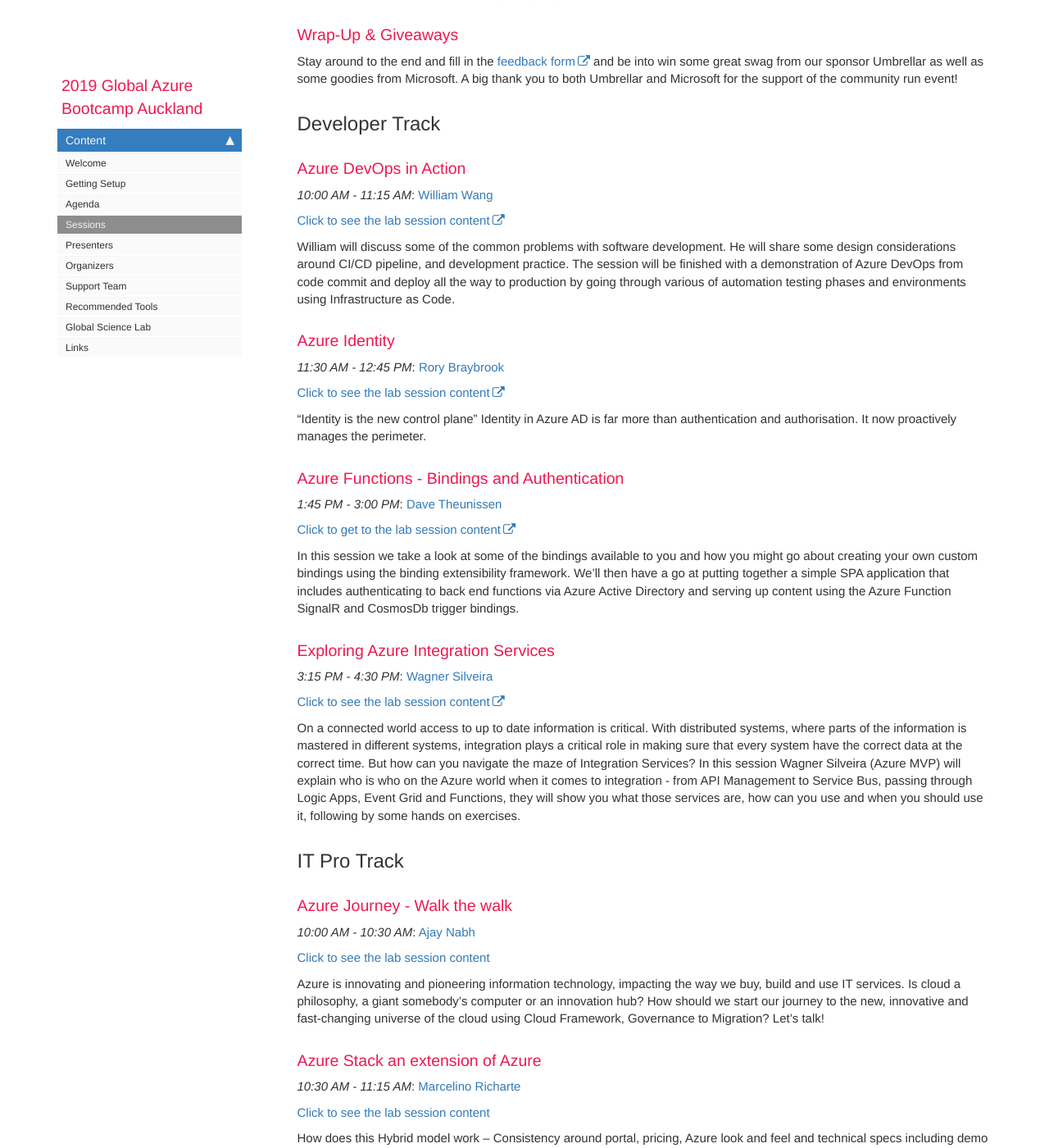
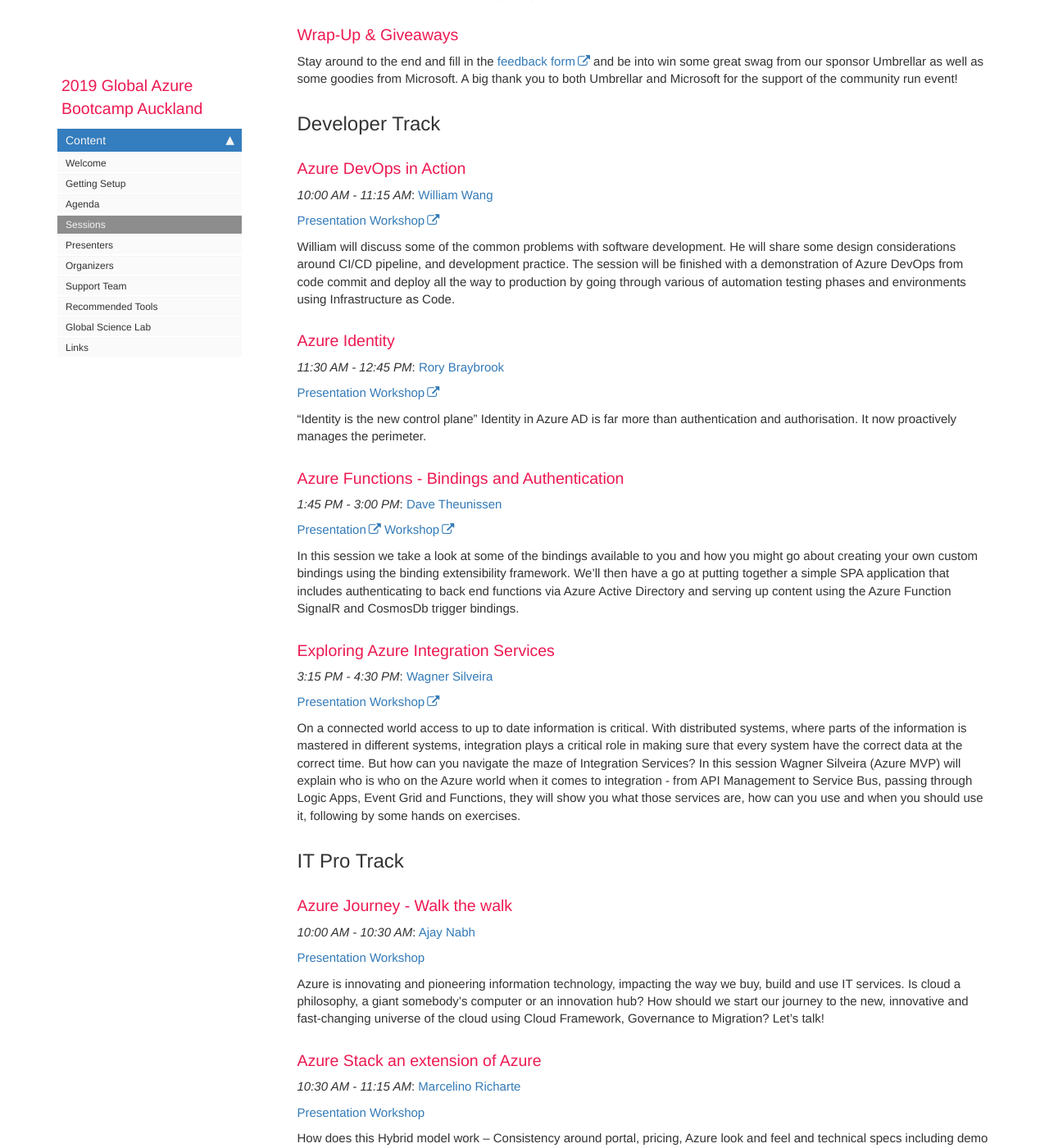
Before and after one commit to AotearoaAzureMeetup/global-azure-bootcamp-2019, a Jekyll site: the page built from content_sessions.md, in a window 1280 px wide and 1400 px high, scrolled down 1309 px. Shown: the whole window at 82% size. Built offline with Jekyll 4.4.1, drawn with Linux system fonts in a browser that asks for light colours; nearby versions of some CDN libraries; comment, search, counter and statistics services are not loaded; some of the changed text lies outside the part shown.

Commit message:
Update SEsssion pages

```diff
--- a/content_sessions.md
+++ b/content_sessions.md
@@ -43,7 +43,8 @@ Stay around to the end and fill in the [feedback form](https://forms.office.com/
 
 _10:00 AM - 11:15 AM_: [William Wang](content_presenters.html#william-wang)
 
-[Click to see the lab session content](https://github.com/bwwilliam/azurebootcamp2019)
+[Presentation]()
+[Workshop](https://github.com/bwwilliam/azurebootcamp2019)
 
 William will discuss some of the common problems with software development.
 He will share some design considerations around CI/CD pipeline, and development practice.
@@ -53,7 +54,8 @@ The session will be finished with a demonstration of Azure DevOps from code comm
 
 _11:30 AM - 12:45 PM_: [Rory Braybrook](content_presenters.html#rory-braybrook)
 
-[Click to see the lab session content](https://rbrayb.github.io/global-azure-bootcamp-iam-2019/)
+[Presentation]()
+[Workshop](https://rbrayb.github.io/global-azure-bootcamp-iam-2019/)
 
 "Identity is the new control plane" Identity in Azure AD is far more than authentication and authorisation. It now proactively manages the perimeter.
 
@@ -61,7 +63,8 @@ _11:30 AM - 12:45 PM_: [Rory Braybrook](content_presenters.html#rory-braybrook)
 
 _1:45 PM - 3:00 PM_: [Dave Theunissen](content_presenters.html#dave-theunissen)
 
-[Click to get to the lab session content](https://github.com/davetheunissen/AzureFunctionsWorkshop)
+[Presentation](https://github.com/davetheunissen/AzureFunctionsWorkshop/blob/master/Global%20Bootcamp%20Slides.pptx)
+[Workshop](https://github.com/davetheunissen/AzureFunctionsWorkshop)
 
 In this session we take a look at some of the bindings available to you and how you might go about creating your own custom bindings using the binding extensibility framework.
 We'll then have a go at putting together a simple SPA application that includes authenticating to back end functions via Azure Active Directory and serving up content using the Azure Function SignalR and CosmosDb trigger bindings.
@@ -70,7 +73,8 @@ We'll then have a go at putting together a simple SPA application that includes
 
 _3:15 PM - 4:30 PM_: [Wagner Silveira](content_presenters.html#wagner-silveira)
 
-[Click to see the lab session content](https://github.com/wsilveiranz/gab2019)
+[Presentation]()
+[Workshop](https://github.com/wsilveiranz/gab2019)
 
 On a connected world access to up to date information is critical.
 With distributed systems, where parts of the information is mastered in different systems, integration plays a critical role in making sure that every system have the correct data at the correct time.
@@ -82,7 +86,8 @@ But how can you navigate the maze of Integration Services? In this session Wagne
 
 _10:00 AM - 10:30 AM_: [Ajay Nabh](content_presenters.html#ajay-nabh)
 
-[Click to see the lab session content]()
+[Presentation]()
+[Workshop]()
 
 Azure is innovating and pioneering information technology, impacting the way we buy, build and use IT services.
 Is cloud a philosophy, a giant somebody’s computer or an innovation hub? How should we start our journey to the new, innovative and fast-changing universe of the cloud using Cloud Framework, Governance to Migration? Let’s talk!
@@ -91,7 +96,8 @@ Is cloud a philosophy, a giant somebody’s computer or an innovation hub? How s
 
 _10:30 AM - 11:15 AM_: [Marcelino Richarte](content_presenters.html#marcelino-richarte)
 
-[Click to see the lab session content]()
+[Presentation]()
+[Workshop]()
 
 How does this Hybrid model work – Consistency around portal, pricing, Azure look and feel and technical specs including demo and Q&A.
 
@@ -99,7 +105,8 @@ How does this Hybrid model work – Consistency around portal, pricing, Azure lo
 
 _11:30 AM - 12:45 PM_: [Buddy Davies](content_presenters.html#buddy-davies)
 
-[Click to see the lab session content](https://github.com/whatsupbuddy/AzureGBC2019)
+[Presentation]()
+[Workshop](https://github.com/whatsupbuddy/AzureGBC2019)
 
 This session is going to look at an example infrastructure solution and the approaches you can take to modernising it when moving to Azure. We will take a quick look at what the equivalent will be when leveraging IaaS in Azure, followed by a preferred scenario of leveraging PaaS in Azure. To wrap up we will take a glance into some of the operational services available to build a complete solution. You will then go and follow a lab to build out the solution just covered. Note: We will be doing this via the portal with no automation – The following session with Daniel will look into how you leverage ARM to streamline your infrastructure deployments.
 
@@ -116,6 +123,7 @@ Whether you’re a Developer building applications or an IT Pro building virtual
 
 _3:15 PM - 4:30 PM_: [Aben Samuel](content_presenters.html#aben-samuel)
 
-[Click to see the lab session content](https://github.com/neop26/securitysessionaklgcb2019)
+[Presentation]()
+[Workshop](https://github.com/neop26/securitysessionaklgcb2019)
 
 A common misconception is that moving to the cloud means your data and your platform is completely secure. DON’T Worry, it is not. In this session, I intent to show you 9 different topics, you shouldn’t do so that you can keep your Microsoft Azure platform remain vulnerable and provide all the surface area required for a large scale attack. Finally something in common to your On-premises platform.
```
